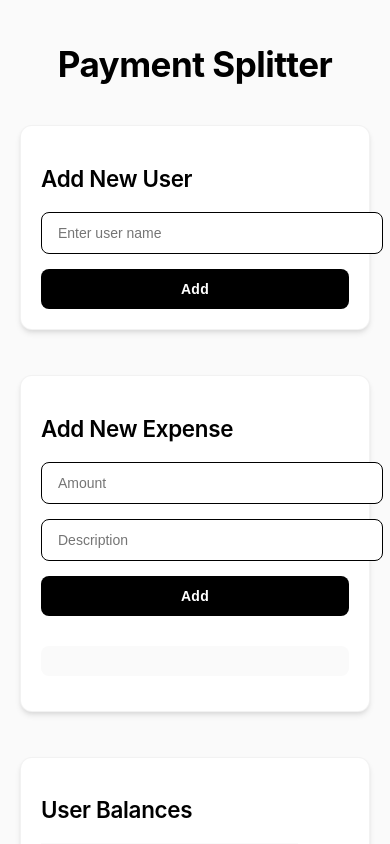
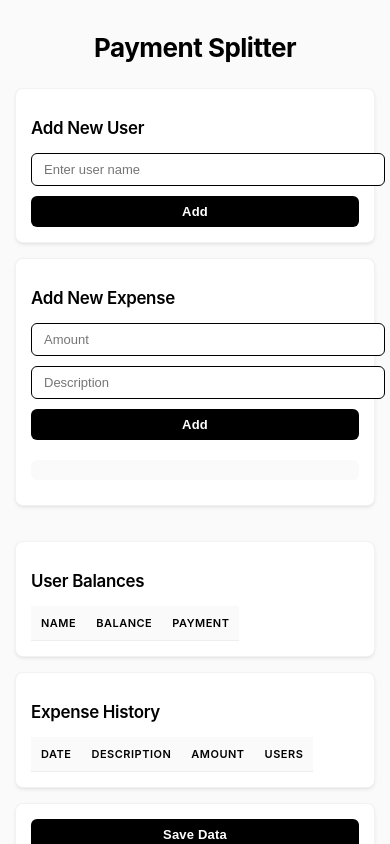
Before and after one commit to supungit/payment-splitter, a React (Create React App) app: page / in a window 390 px wide. Shown: the top 844 px of the page. Built offline with nearby package versions, Linux system fonts and the light colour scheme.

Commit message:
layout change

```diff
--- a/src/App.css
+++ b/src/App.css
@@ -1,8 +1,8 @@
 .App {
   margin: 0 auto;
-  padding: 30px;
+  padding: 20px;
   font-family: 'Inter', -apple-system, BlinkMacSystemFont, 'Segoe UI', Roboto, sans-serif;
-  font-size: 14px;
+  font-size: 13px;
   background-color: #fafafa;
   min-height: 100vh;
 }
@@ -10,66 +10,80 @@
 h1 {
   text-align: center;
   color: #000000;
-  margin-bottom: 40px;
-  font-size: 2.5em;
+  margin-bottom: 25px;
+  font-size: 2em;
   font-weight: 700;
   letter-spacing: -0.5px;
 }
 
 h2 {
   color: #000000;
-  margin-bottom: 20px;
-  font-size: 1.6em;
+  margin-bottom: 15px;
+  font-size: 1.3em;
   font-weight: 600;
   letter-spacing: -0.3px;
 }
 
 .compact-container {
-  display: flex;
-  flex-direction: column;
-  gap: 25px;
+  display: grid;
+  grid-template-columns: 350px 1fr;
+  gap: 20px;
+  max-width: 1300px;
+  margin: 0 auto;
+}
+
+.left-sidebar {
+  position: sticky;
+  top: 20px;
+  height: calc(100vh - 100px);
+  overflow-y: auto;
+  padding-right: 10px;
+}
+
+.right-content {
+  min-height: calc(100vh - 100px);
 }
 
 .section {
   background: white;
-  border-radius: 12px;
-  padding: 25px;
-  margin-bottom: 20px;
-  box-shadow: 0 4px 6px -1px rgba(0, 0, 0, 0.1), 0 2px 4px -1px rgba(0, 0, 0, 0.06);
+  border-radius: 8px;
+  padding: 15px;
+  margin-bottom: 15px;
+  box-shadow: 0 2px 4px -1px rgba(0, 0, 0, 0.1), 0 1px 2px -1px rgba(0, 0, 0, 0.06);
   border: 1px solid rgba(0, 0, 0, 0.05);
 }
 
 .data-management {
   display: flex;
-  gap: 15px;
+  gap: 10px;
   align-items: center;
-  margin-bottom: 15px;
+  margin-bottom: 10px;
 }
 
 .save-status {
-  margin-left: 15px;
+  margin-left: 10px;
   color: #27ae60;
-  font-size: 14px;
+  font-size: 12px;
   font-weight: 500;
 }
 
 .form {
   display: flex;
   flex-direction: column;
-  gap: 15px;
+  gap: 10px;
 }
 
 .form-row {
   display: flex;
-  gap: 15px;
+  gap: 10px;
   align-items: center;
 }
 
 .input {
-  padding: 12px 16px;
-  font-size: 14px;
+  padding: 8px 12px;
+  font-size: 13px;
   border: 1px solid #000000;
-  border-radius: 8px;
+  border-radius: 6px;
   transition: all 0.2s ease;
   background-color: #ffffff;
   width: 100%;
@@ -78,25 +92,25 @@ h2 {
 .input:focus {
   outline: none;
   border-color: #000000;
-  box-shadow: 0 0 0 3px rgba(0, 0, 0, 0.1);
+  box-shadow: 0 0 0 2px rgba(0, 0, 0, 0.1);
   transform: translateY(-1px);
 }
 
 .input.small {
-  width: 120px;
+  width: 100px;
   text-align: right;
 }
 
 .button {
-  padding: 12px 24px;
+  padding: 8px 16px;
   border: none;
-  border-radius: 8px;
+  border-radius: 6px;
   cursor: pointer;
-  font-size: 14px;
+  font-size: 13px;
   font-weight: 600;
   transition: all 0.2s ease;
   white-space: nowrap;
-  letter-spacing: 0.3px;
+  letter-spacing: 0.2px;
 }
 
 .button.primary {
@@ -107,7 +121,7 @@ h2 {
 .button.primary:hover {
   background-color: #333333;
   transform: translateY(-1px);
-  box-shadow: 0 4px 6px -1px rgba(0, 0, 0, 0.1);
+  box-shadow: 0 2px 4px -1px rgba(0, 0, 0, 0.1);
 }
 
 .button.secondary {
@@ -118,7 +132,7 @@ h2 {
 .button.secondary:hover {
   background-color: #000000;
   transform: translateY(-1px);
-  box-shadow: 0 4px 6px -1px rgba(0, 0, 0, 0.1);
+  box-shadow: 0 2px 4px -1px rgba(0, 0, 0, 0.1);
 }
 
 .button.danger {
@@ -129,34 +143,34 @@ h2 {
 .button.danger:hover {
   background-color: #b91c1c;
   transform: translateY(-1px);
-  box-shadow: 0 4px 6px -1px rgba(0, 0, 0, 0.1);
+  box-shadow: 0 2px 4px -1px rgba(0, 0, 0, 0.1);
 }
 
 .user-selection {
-  margin: 15px 0;
+  margin: 10px 0;
   background-color: #fafafa;
-  border-radius: 8px;
-  padding: 15px;
+  border-radius: 6px;
+  padding: 10px;
 }
 
 .user-table {
   width: 100%;
   border-collapse: separate;
-  border-spacing: 0 8px;
+  border-spacing: 0 4px;
 }
 
 .user-table td {
-  padding: 8px 12px;
+  padding: 6px 10px;
 }
 
 .user-checkbox {
   display: flex;
   align-items: center;
-  gap: 8px;
+  gap: 6px;
   cursor: pointer;
-  font-size: 14px;
-  padding: 8px;
-  border-radius: 6px;
+  font-size: 13px;
+  padding: 6px;
+  border-radius: 4px;
   transition: background-color 0.2s ease;
 }
 
@@ -168,12 +182,12 @@ h2 {
   width: 100%;
   border-collapse: separate;
   border-spacing: 0;
-  font-size: 14px;
+  font-size: 13px;
 }
 
 .data-table th,
 .data-table td {
-  padding: 16px;
+  padding: 10px;
   text-align: left;
   border-bottom: 1px solid #eee;
 }
@@ -183,7 +197,7 @@ h2 {
   font-weight: 600;
   color: #000000;
   text-transform: uppercase;
-  font-size: 12px;
+  font-size: 11px;
   letter-spacing: 0.5px;
 }
 
@@ -193,7 +207,7 @@ h2 {
 
 .balance {
   font-weight: 600;
-  font-size: 15px;
+  font-size: 13px;
 }
 
 .balance.positive {
@@ -206,17 +220,35 @@ h2 {
 
 .payment-form {
   display: flex;
-  gap: 12px;
+  gap: 8px;
   align-items: center;
+}
+
+@media (max-width: 1024px) {
+  .compact-container {
+    grid-template-columns: 1fr;
+  }
+
+  .left-sidebar {
+    position: relative;
+    top: 0;
+    height: auto;
+    overflow-y: visible;
+    padding-right: 0;
+  }
+
+  .right-content {
+    min-height: auto;
+  }
 }
 
 @media (max-width: 600px) {
   .App {
-    padding: 20px;
+    padding: 15px;
   }
 
   .section {
-    padding: 20px;
+    padding: 15px;
   }
 
   .form-row {
@@ -242,7 +274,7 @@ h2 {
 
   .save-status {
     margin-left: 0;
-    margin-top: 10px;
+    margin-top: 8px;
     text-align: center;
   }
 }
--- a/src/App.tsx
+++ b/src/App.tsx
@@ -170,6 +170,7 @@ function App() {
       <h1>Payment Splitter</h1>
 
       <div className="compact-container">
+        <div className="left-sidebar">
           {/* Add User Form */}
           <div className="section">
             <h2>Add New User</h2>
@@ -233,6 +234,10 @@ function App() {
             </form>
           </div>
 
+
+        </div>
+
+        <div className="right-content">
           {/* User List with Balances */}
           <div className="section">
             <h2>User Balances</h2>
@@ -315,6 +320,7 @@ function App() {
           </div>
         </div>
       </div>
+    </div>
   );
 }
 
```
Lines whose indentation alone changed are shown as unchanged.
